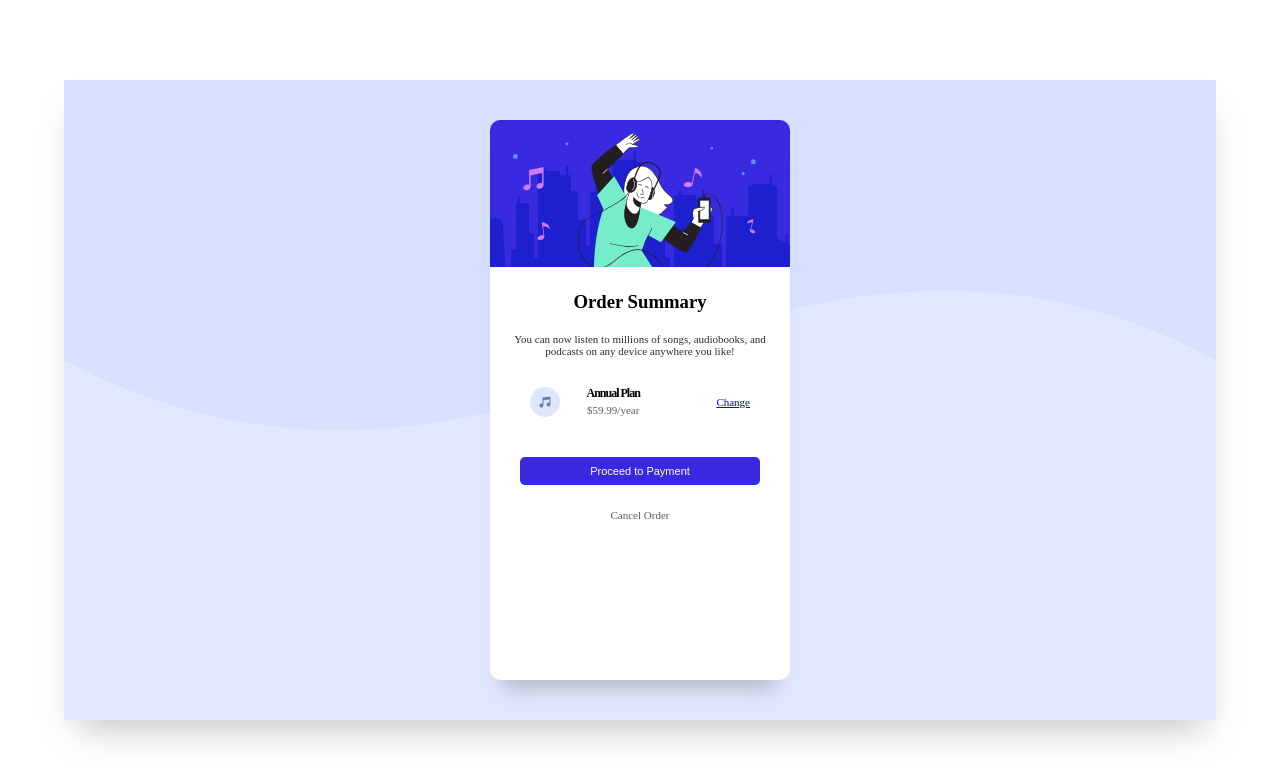
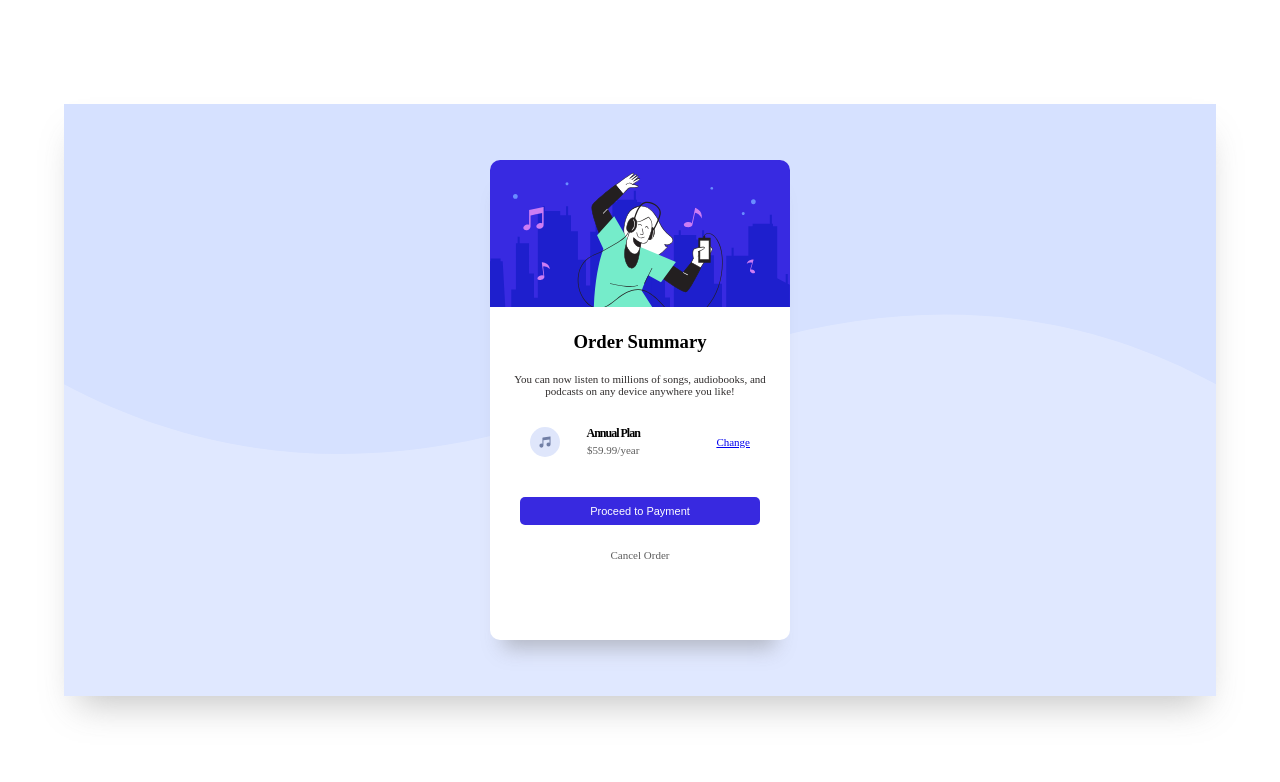
Before and after one commit to vishalda/frontend, a plain HTML site: page payment-card/index.html in a window 1280 px wide. Drawn offline with Linux system fonts and the light colour scheme; a web font is replaced by a local one.

Commit message:
:boom: Payment card - 2

```diff
--- a/payment-card/index.css
+++ b/payment-card/index.css
@@ -19,7 +19,7 @@ body {
   box-shadow: 1px 21px 34px -13px rgba(125, 125, 125, 0.45);
   -webkit-box-shadow: 1px 21px 34px -13px rgba(125, 125, 125, 0.45);
   -moz-box-shadow: 1px 21px 34px -13px rgba(125, 125, 125, 0.45);
-  height: 80vh;
+  height: 37em;
   width: 90%;
   display: flex;
   justify-content: center;
@@ -39,7 +39,7 @@ body {
 
 .card {
   width: 300px;
-  height: 70vh;
+  height: 30em;
   border-radius: 10px;
   background-color: white;
   box-shadow: -1px 22px 19px -14px rgba(125, 125, 125, 0.45);
```
